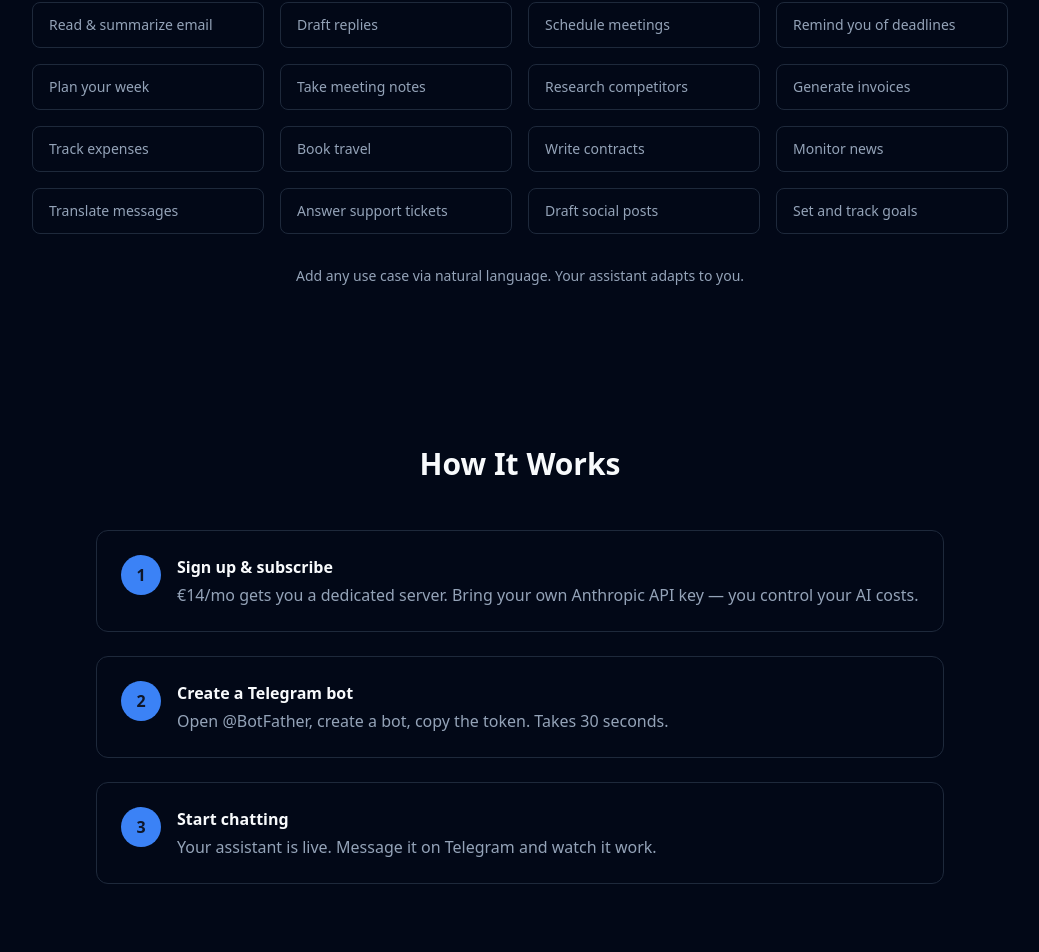
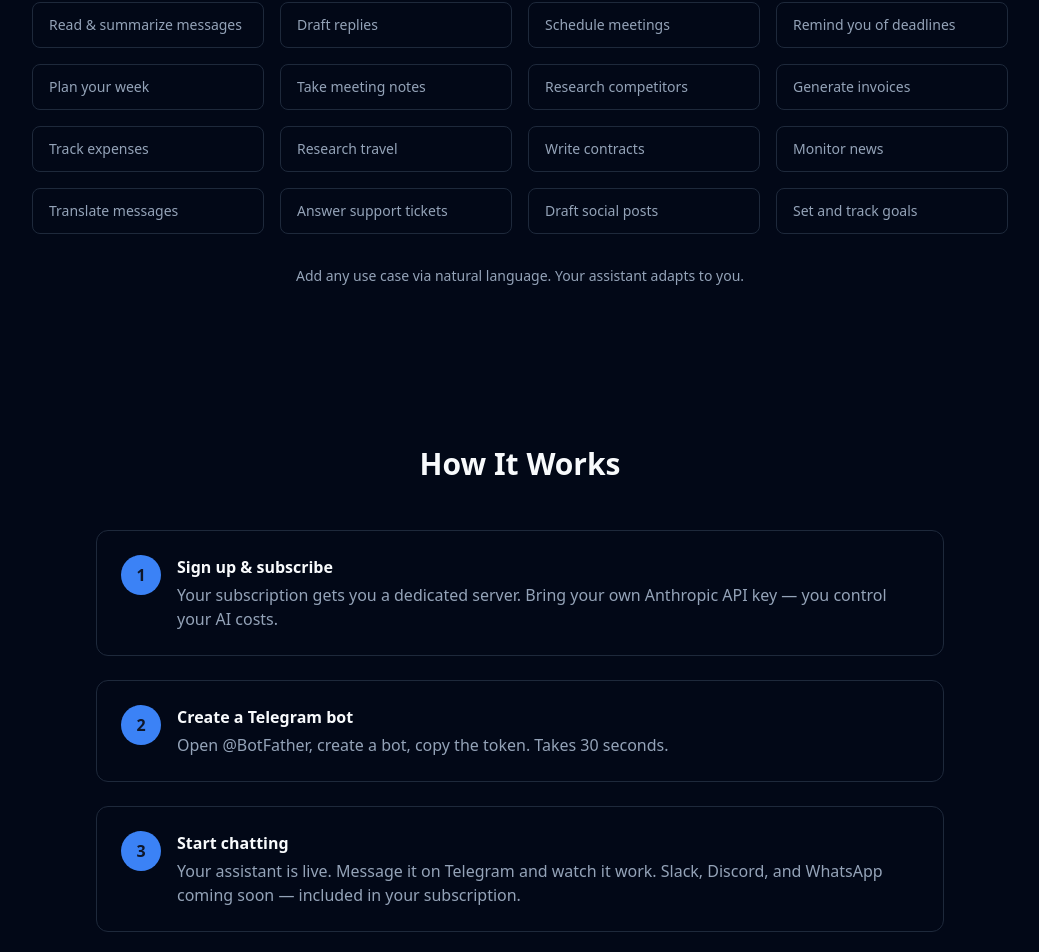
Before and after one commit to philippmuller/blitzclaw, a Next.js app in the folder apps/web/: page / in a window 1280 px wide. Shown: the part 2260-3212 px from the top of the page, without its empty margins (120-1159 px from the left). Built offline with nearby package versions, Linux system fonts and the light colour scheme; no server answers.

Commit message:
fix: Landing page copy tweaks
- 'Read & summarize messages' (not email)
- 'Research travel' (not book)
- 'Your subscription gets you' (not €14/mo gets you)
- Added: Slack, Discord, WhatsApp coming soon

```diff
--- a/apps/web/src/app/page.tsx
+++ b/apps/web/src/app/page.tsx
@@ -216,7 +216,7 @@ export default async function Home() {
 
           <div className="grid grid-cols-2 md:grid-cols-4 gap-4">
             {[
-              "Read & summarize email",
+              "Read & summarize messages",
               "Draft replies",
               "Schedule meetings",
               "Remind you of deadlines",
@@ -225,7 +225,7 @@ export default async function Home() {
               "Research competitors",
               "Generate invoices",
               "Track expenses",
-              "Book travel",
+              "Research travel",
               "Write contracts",
               "Monitor news",
               "Translate messages",
@@ -257,7 +257,7 @@ export default async function Home() {
               <div>
                 <h3 className="font-semibold text-foreground mb-1">Sign up & subscribe</h3>
                 <p className="text-muted-foreground">
-                  €14/mo gets you a dedicated server. Bring your own Anthropic API key — you control your AI costs.
+                  Your subscription gets you a dedicated server. Bring your own Anthropic API key — you control your AI costs.
                 </p>
               </div>
             </div>
@@ -279,7 +279,7 @@ export default async function Home() {
               <div>
                 <h3 className="font-semibold text-foreground mb-1">Start chatting</h3>
                 <p className="text-muted-foreground">
-                  Your assistant is live. Message it on Telegram and watch it work.
+                  Your assistant is live. Message it on Telegram and watch it work. Slack, Discord, and WhatsApp coming soon — included in your subscription.
                 </p>
               </div>
             </div>
```
